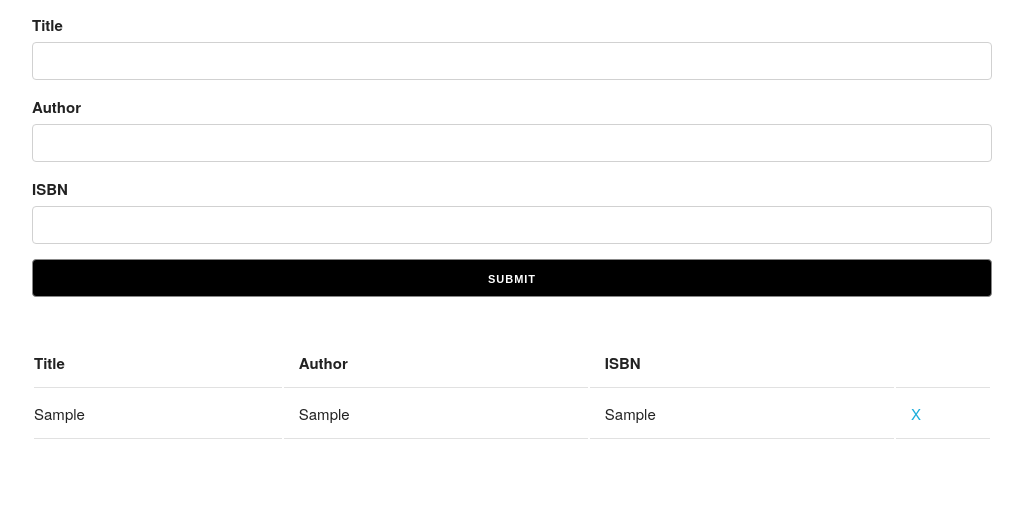
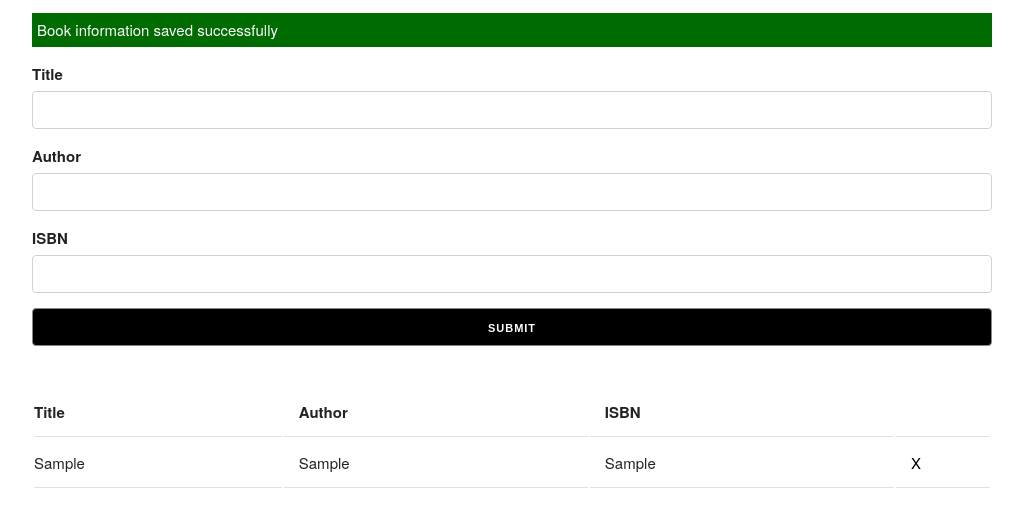
Before and after one commit to GokulRG/js-booklist, a plain HTML site: page index.html in a window 1280 px wide. Both pictures are taken after typing "Sample", "Sample", "Sample" into the empty fields and a click on the input "submit". Shown: the part 75-602 px from the top of the page, without its empty margins (128-1151 px from the left). Drawn offline with nearby package versions, Linux system fonts and the light colour scheme.

Commit message:
Adding alerts and validations
Adding alerts during error or success during submit. Adding validations for the input fields.

```diff
--- a/app.js
+++ b/app.js
@@ -20,7 +20,7 @@ UI.prototype.addBook = (book) => {
         <td>${book.title}</td>
         <td>${book.author}</td>
         <td>${book.isbn}</td>
-        <td><a class='delete'>X</a></td>
+        <td><a class='delete' style="color: black;">X</a></td>
     `;
 
     list.appendChild(tableRow);
@@ -30,7 +30,27 @@ UI.prototype.clearFields = () => {
     document.getElementById('title').value = '';
     document.getElementById('author').value = '';
     document.getElementById('isbn').value = '';
-}
+};
+
+UI.prototype.showAlert = (message, className) => {
+    //construct error element
+    const div = document.createElement('div');
+    //Add classes
+    div.className = `alert ${className}`;
+    //Add Message
+    div.appendChild(document.createTextNode(message));
+    //Get parent
+    const container = document.querySelector('.container');
+    //get the form
+    const form = document.querySelector('#book-form');
+    //Insert alert before form in the container.
+    container.insertBefore(div, form);
+    //Timeout after 3 seconds
+    setTimeout(() => {
+        //Remove any alert that is shown within 3 seconds
+        document.querySelector('.alert').remove();
+    }, 3000);
+};
 
 //Event Listeners
 document.getElementById('book-form').addEventListener('submit', (event) => {
@@ -47,9 +67,18 @@ document.getElementById('book-form').addEventListener('submit', (event) => {
     //Instantiate UI
     const ui = new UI();
 
-    //Add book to list
-    ui.addBook(book);
+    //Validate the object
+    if (!isbn || !author || !title) {
 
-    ui.clearFields();
+        //Error alert
+        ui.showAlert('Please fill all the fields', 'error');
+    } else {
+        //Add book to list
+        ui.addBook(book);
+        //Show success alert
+        ui.showAlert('Book information saved successfully', 'success');
+        //Clear Fields
+        ui.clearFields();
+    }
 
 });
--- a/index.html
+++ b/index.html
@@ -13,11 +13,11 @@
         }
 
         .success {
-            background: green;
+            background: rgb(0, 107, 0);
         }
 
         .error {
-            background: red;
+            background: rgb(156, 0, 0);
         }
     </style>
     <title>Book List</title>
```
